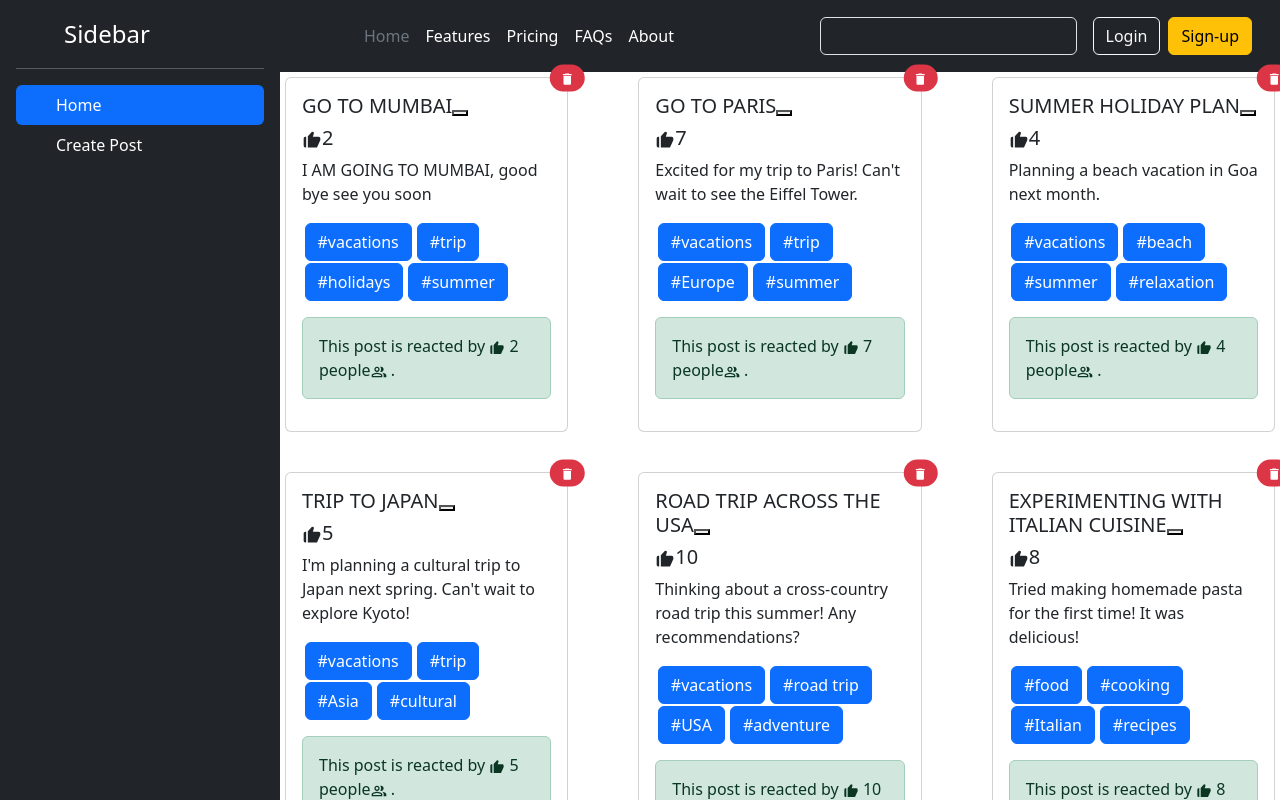
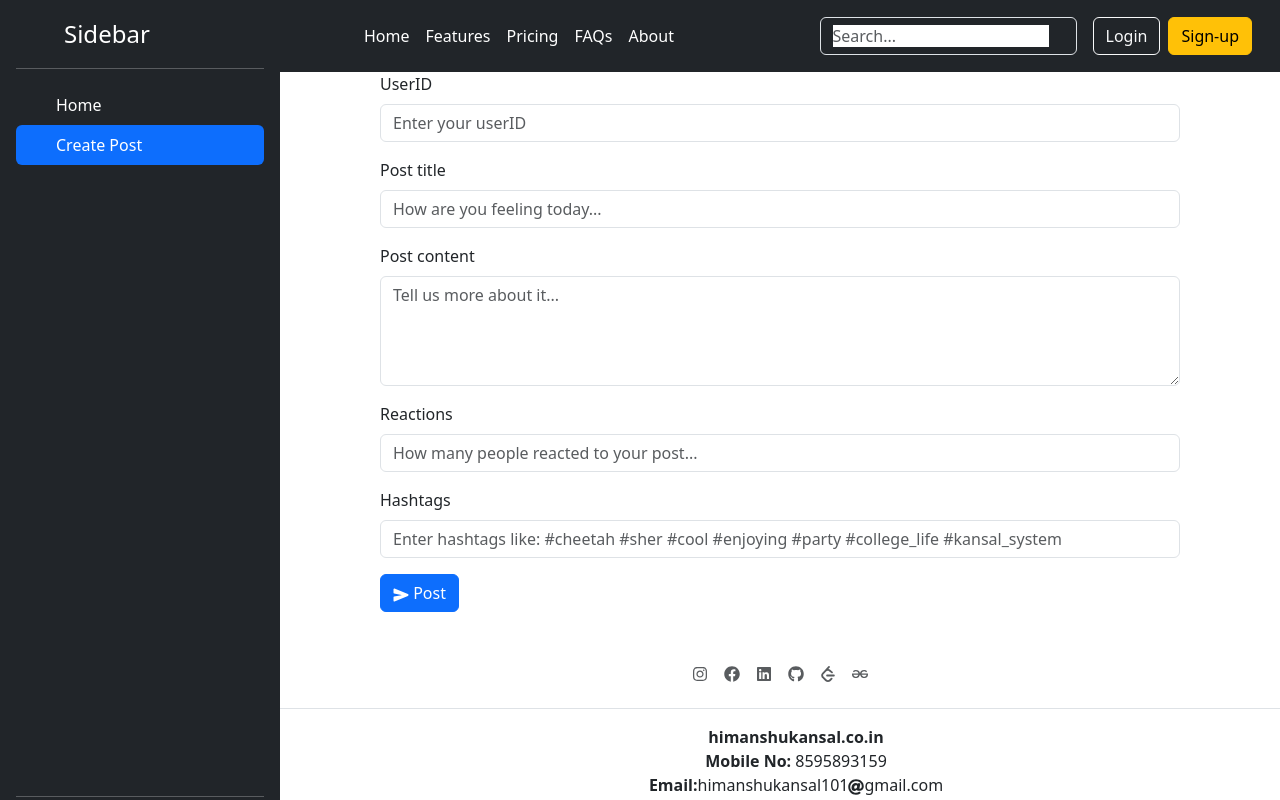
Before and after one commit to i-am-himanshukansal/socialmediawebsite, a React (Vite) app: page / in a window 1280 px wide. Shown: the top 800 px of the page. Built offline with nearby package versions, Linux system fonts and the light colour scheme.

Commit message:
add post , delete post , switch tabs now revised

```diff
--- a/src/App.css
+++ b/src/App.css
@@ -20,10 +20,14 @@
     margin: 15px 0 0 0 ;
 }
 .postlistitems {
-    display: flex;                  /* Use flexbox */
-    flex-wrap: wrap;               /* Allow wrapping to the next line */
-    justify-content: space-between; /* Space out the items */
-    margin: -15px;                 /* Adjust margin to control spacing */
+    display: flex;                  /* Use flexbox for layout */
+    flex-wrap: wrap;                /* Wrap posts to the next line if needed */
+    justify-content: center;        /* Center posts within the container */
+    gap: 20px;                      /* Add space between each post */
+    padding: 15px;                  /* Add padding inside the container */
+    margin: 0 auto;                 /* Center the post list container */
+    max-width: 1200px;              /* Optional: Set a max width to control the overall layout */
+    box-sizing: border-box;         /* Include padding and border in width */
 }
 
 .posts {
@@ -31,3 +35,12 @@
     margin: 5px;                  /* Margin around each post */
     box-sizing: border-box;        /* Include padding and margin in width */
 }
+.create-post{
+    width: 80%;
+
+    margin-left: 10%;
+
+}
+.searchbar::placeholder{
+    background-color: white;
+}
--- a/src/App.jsx
+++ b/src/App.jsx
@@ -12,7 +12,7 @@ import PostListprovider from "./store/post-list-store";
 function App() {
 
 
-  const[selectedtab , setselectedtab]  = useState("home");
+  const[selectedtab , setselectedtab]  = useState("createpost");
   return (
     <>
             <PostListprovider>
--- a/src/components/CreatePost.jsx
+++ b/src/components/CreatePost.jsx
@@ -1,27 +1,98 @@
+import { useContext, useRef } from "react";
+import { IoSend } from "react-icons/io5";
+import { Postlist } from "../store/post-list-store";
 
 
 const CreatePost = () => {
-    const handleSubmit = () => {
+
+    const {addPost} = useContext(Postlist);
+
+    const UserIDelement = useRef();
+    const PostTitleelement = useRef();
+    const Postbodyelement = useRef();
+    const Reactionselement = useRef();
+    const Hashtagselement = useRef();
+
+    const handleSubmit = (event) => {
+        event.preventDefault();
+        const UserID  = UserIDelement.current.value;
+        const PostTitle  = PostTitleelement.current.value;
+        const PostBody  = Postbodyelement.current.value;
+        const Reactions  = Reactionselement.current.value;
+        const Hashtags  = Hashtagselement.current.value.split(/(\s+)/);
+
+
+        addPost(UserID, PostTitle, PostBody, Reactions,Hashtags);
+
+
     };
+
 
     return (
         <>
             <div className="bd-example m-0 border-0">
-                <form onSubmit={handleSubmit}>
-                    <div className="mb-3">
-                        <label htmlFor="exampleInputEmail1" className="form-label">Email address</label>
-                        <input type="email" className="form-control" id="exampleInputEmail1" aria-describedby="emailHelp" />
-                        <div id="emailHelp" className="form-text">We'll never share your email with anyone else.</div>
-                    </div>
-                    <div className="mb-3">
-                        <label htmlFor="exampleInputPassword1" className="form-label">Password</label>
-                        <input type="password" className="form-control" id="exampleInputPassword1" />
-                    </div>
-                    <div className="mb-3 form-check">
-                        <input type="checkbox" className="form-check-input" id="exampleCheck1" />
-                        <label className="form-check-label" htmlFor="exampleCheck1">Check me out</label>
-                    </div>
-                    <button type="submit" className ="btn btn-primary">Submit</button>
+                <form onSubmit={handleSubmit} className="create-post">
+                                <div className="mb-3">
+                                    <label htmlFor="USERID" className="form-label">UserID</label>
+                                    <input
+                                        type="text"
+                                        className="form-control"
+                                        id="USERID"
+                                        aria-describedby="userhelp"
+                                        placeholder="Enter your userID"
+                                        ref={UserIDelement}
+                                    />
+                                </div>
+
+                                <div className="mb-3">
+                                    <label htmlFor="titleofpost" className="form-label">Post title</label>
+                                    <input
+                                        type="text"
+                                        className="form-control"
+                                        id="titleofpost"
+                                        aria-describedby="posttitlehelp"
+                                        placeholder="How are you feeling today..."
+                                        ref={PostTitleelement}
+                                    />
+                                </div>
+
+                                <div className="mb-3">
+                                    <label htmlFor="bodyofpost" className="form-label">Post content</label>
+                                    <textarea
+                                        className="form-control"
+                                        id="bodyofpost"
+                                        aria-describedby="contenthelp"
+                                        placeholder="Tell us more about it..."
+                                        rows="4"
+                                        ref={Postbodyelement}
+                                    />
+                                </div>
+
+                                <div className="mb-3">
+                                    <label htmlFor="reactions" className="form-label">Reactions</label>
+                                    <input
+                                        type="text"
+                                        className="form-control"
+                                        id="reactions"
+                                        aria-describedby="reactionshelp"
+                                        placeholder="How many people reacted to your post..."
+                                        ref={Reactionselement}
+                                    />
+                                </div>
+
+                                <div className="mb-3">
+                                    <label htmlFor="hashtags" className="form-label">Hashtags</label>
+                                    <input
+                                        type="text"
+                                        className="form-control"
+                                        id="hashtags"
+                                        aria-describedby="hashtagshelp"
+                                        placeholder="Enter hashtags like: #cheetah #sher #cool #enjoying #party #college_life #kansal_system"
+                                        ref={Hashtagselement}
+                                    />
+                                </div>
+                    <button type="submit" className ="btn btn-primary"
+                    onClick={handleSubmit}><IoSend/>  Post</button>
                 </form>
             </div>
         </>
--- a/src/components/Footer.jsx
+++ b/src/components/Footer.jsx
@@ -4,6 +4,8 @@ import { FaLinkedin } from "react-icons/fa";
 import { FaGithub } from "react-icons/fa";
 import { SiLeetcode } from "react-icons/si";
 import { SiGeeksforgeeks } from "react-icons/si";
+import { FaAt } from "react-icons/fa";//@
+
 
 
 
@@ -14,19 +16,19 @@ const Footer = () =>{
     <ul className="nav justify-content-center border-bottom pb-3 mb-3">
       <li className="nav-item"><a href="https://www.instagram.com/i.am.himanshukansal/" target="_blank" className="nav-link px-2 text-body-secondary insta"><FaInstagram/></a></li>
       <li className="nav-item"><a href="#" className="nav-link px-2 text-body-secondary fb"><FaFacebook/></a></li>
-      <li className="nav-item"><a href="#" className="nav-link px-2 text-body-secondary linkedin"><FaLinkedin/></a></li>
+      <li className="nav-item"><a href="https://www.linkedin.com/in/himanshu-kansal-0493a223a/" target="_blank"  className="nav-link px-2 text-body-secondary linkedin"><FaLinkedin/></a></li>
       <li className="nav-item"><a href="#" className="nav-link px-2 text-body-secondary github"><FaGithub/></a></li>
       <li className="nav-item"><a href="#" className="nav-link px-2 text-body-secondary leet"><SiLeetcode/></a></li>
       <li className="nav-item"><a href="#" className="nav-link px-2 text-body-secondary gfg"><SiGeeksforgeeks/></a></li>
 
     </ul>
-                <p className="text-center text-body-secondary" style={{textAlign: "center"}}>
-                        <ul style={{ listStyleType: 'none' }}>
+                {/* <p className="text-center text-body-secondary" style={{textAlign: "center"}}> */}
+                        <ul style={{ listStyleType: 'none' , textAlign: "center"}} >
                               <li><b>himanshukansal.co.in</b></li>
                               <li><b>Mobile No:</b> 8595893159</li>
-                              <li><b>Email:</b> himanshukansal101@gmail.com</li>
+                              <li><b>Email:</b>himanshukansal101<FaAt />gmail.com</li>
                         </ul>
-                </p>
+                {/* </p> */}
   </footer>
         </>
 }
--- a/src/components/Header.jsx
+++ b/src/components/Header.jsx
@@ -11,7 +11,7 @@ const Header = () => {
                       </a>
 
                       <ul className="nav col-12 col-lg-auto me-lg-auto mb-2 justify-content-center mb-md-0">
-                          <li><a href="#" className="nav-link px-2 text-secondary">Home</a></li>
+                          <li><a href="#" className="nav-link px-2 text-white">Home</a></li>
                           <li><a href="#" className="nav-link px-2 text-white">Features</a></li>
                           <li><a href="#" className="nav-link px-2 text-white">Pricing</a></li>
                           <li><a href="#" className="nav-link px-2 text-white">FAQs</a></li>
@@ -19,7 +19,7 @@ const Header = () => {
                       </ul>
 
                       <form className="col-12 col-lg-auto mb-3 mb-lg-0 me-lg-3" role="search">
-                          <input type="search" className="form-control form-control-dark text-bg-dark" placeholder="Search..." aria-label="Search"/>
+                          <input type="search" className="form-control form-control-dark text-bg-dark text-black searchbar" placeholder="Search..." aria-label="Search"/>
                       </form>
 
                       <div className="text-end">
--- a/src/store/post-list-store.jsx
+++ b/src/store/post-list-store.jsx
@@ -1,4 +1,5 @@
 import { createContext, useReducer } from "react";
+import { BiCurrentLocation } from "react-icons/bi";
 const DEFAULT_POST_LIST =[
     {
         id: "1",
@@ -69,14 +70,35 @@ const postListReducer=( currPostlist,action)=>{
     let newpostlist  =  currPostlist;
    if(action.type==="DELETE_POST"){
     newpostlist =  currPostlist.filter((post)=>post.id!==action.payload.postid);
-   }
+   }else if(action.type ==="ADD_NEW_POST"){
+//
+//         newpostlist = [...currPostlist,{
+//             id : Date.now(),
+//             userID : action.payload.UserID,
+//             title : action.payload.PostTitle,
+//             body : action.payload.PostBody,
+//             reactions : action.payload.Reactions,
+//             tags: action.payload.Hashtags,
+//         }]}
+//                          ///////////////////////////////////////////dono method sahi hai, bas pehle me currpostlist ke bad add ho raha hai
+                            ////////////////////////////and second me pehle add ho raha hai
+            newpostlist = [action.payload , ...currPostlist];
+        }
    return newpostlist;
 }
 
 const PostListprovider = ({children})=>{
     const [postList , dispatchpostList] = useReducer(postListReducer,DEFAULT_POST_LIST);
 
-    const addPost=()=>{
+    const addPost=(userID, title, body, reactions,tags)=>{//can take as a,b,c,d,e
+            console.log(`${userID} ${title} ${body} ${reactions} ${tags}`);
+            dispatchpostList({
+                type : "ADD_NEW_POST",
+                payload : {
+                    id : Date.now(),
+                    userID, title, body, reactions,tags
+                }
+            })
     }
     const deletePost=(postid)=>{
         console.log(`deleete post call for : ${postid}`);
```
